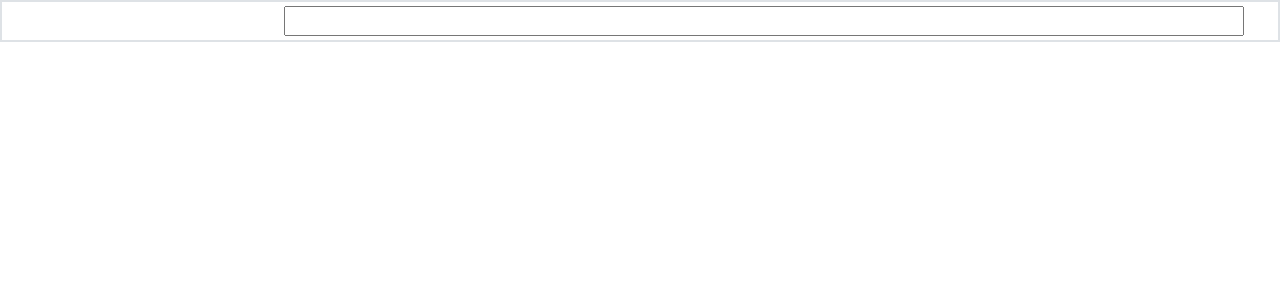
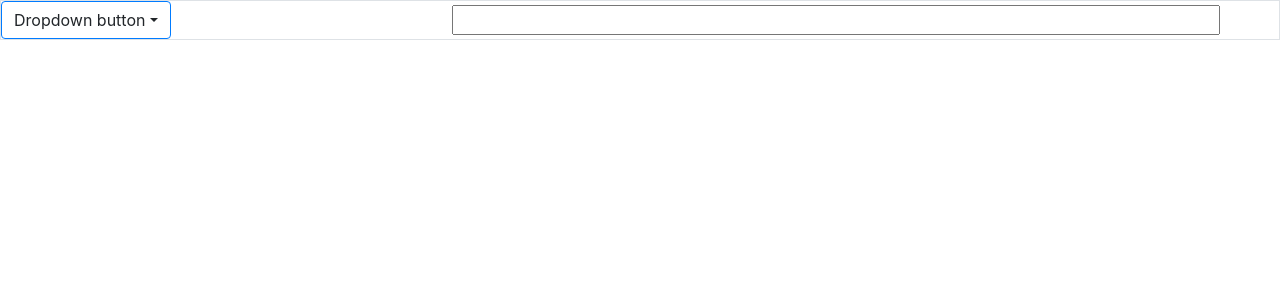
Before and after one commit to syedishmam/reddit_clone, a React (Create React App) app: page / in a window 1280 px wide. Shown: the top 300 px of the page. Built offline with nearby package versions, Linux system fonts and the light colour scheme.

Commit message:
Changed Folder Structure and Edited Search Bar

```diff
--- /dev/null
+++ b/src/api/index.js
@@ -0,0 +1 @@
+import axios from 'axios';
--- a/src/components/App.js
+++ b/src/components/App.js
@@ -1,6 +1,6 @@
 import React from 'react';
 
-import Nav from './Nav';
+import Nav from './Nav/Nav';
 
 
 class App extends React.Component {
--- /dev/null
+++ b/src/components/Nav/DropDown.js
@@ -0,0 +1,22 @@
+import React from 'react'
+
+class DropDown extends React.Component {
+
+  render(){
+    return(
+      <div class="dropdown">
+        <button class="btn border border-primary dropdown-toggle" type="button" id="dropdownMenuButton" data-toggle="dropdown" aria-haspopup="true" aria-expanded="false">
+          Dropdown button
+        </button>
+        <div class="dropdown-menu" aria-labelledby="dropdownMenuButton">
+          <a class="dropdown-item" href="#">Action</a>
+          <a class="dropdown-item" href="#">Another action</a>
+          <a class="dropdown-item" href="#">Something else here</a>
+        </div>
+      </div>
+    )
+  }
+
+}
+
+export default DropDown;
--- a/src/components/Nav.js
+++ b/src/components/Nav/Nav.js
@@ -1,11 +1,14 @@
 import React from 'react';
 
 import SearchBar from './SearchBar';
+import DropDown from './DropDown';
+import '../../styles/NavContainer.css';
 
 class Nav extends React.Component {
     render() {
         return (
-          <div className="border">
+          <div className="nav-container border d-flex flex-row">
+            <DropDown />
             <SearchBar />
           </div>
         );
--- a/src/components/SearchBar.js
+++ b/src/components/Nav/SearchBar.js
@@ -1,6 +1,6 @@
 import React from 'react';
 
-import '../styles/SearchBarStyles.css';
+import '../../styles/SearchBar.css';
 
 class SearchBar extends React.Component {
     handleKeyDown(e) {
@@ -11,7 +11,7 @@
 
     render() {
         return (
-          <div className="border">
+          <div className="search-bar-container">
             <input onKeyDown={this.handleKeyDown} type="text" className="search-bar my-1"/>
           </div>
         );
--- /dev/null
+++ b/src/styles/NavContainer.css
@@ -0,0 +1,4 @@
+.nav-container{
+  width: 100vw;
+  display:none;
+}
--- /dev/null
+++ b/src/styles/SearchBar.css
@@ -0,0 +1,10 @@
+.search-bar-container{
+    margin-left: 22vw;
+    margin-right: 3vw;
+    width: 60vw;
+    position:relative;
+}
+
+.search-bar {
+    width: 100%;
+}
--- a/src/styles/SearchBarStyles.css
+++ /dev/null
@@ -1,5 +0,0 @@
-.search-bar {
-    margin-left: 22vw;
-    margin-right: 3vw;
-    width: 75vw;
-}
```
